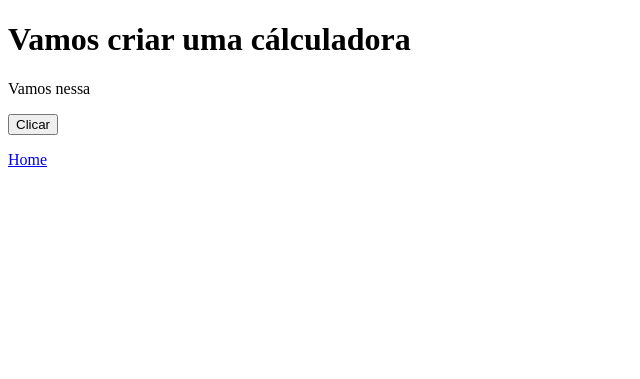
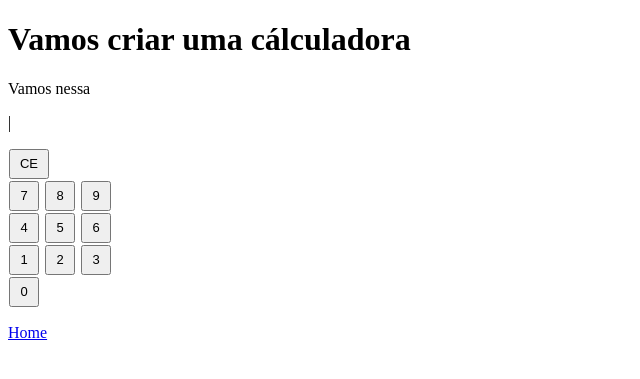
Before and after one commit to Athacyr87/deploy-flask-no-render, a Flask app: page /sobre in a window 1280 px wide. Shown: the top 379 px of the page, without its empty margins (0-640 px from the left). Run offline with Flask 3, Linux system fonts and the light colour scheme.

Commit message:
Atualização automática

```diff
--- /dev/null
+++ b/static/style.css
@@ -0,0 +1,12 @@
+.button_calculadora {
+    width: 30px;
+    height: 30px;
+    font-size: 13px;
+    margin: 1px;
+}
+#CE{
+    width: 40px;
+    height: 30px;
+    font-size: 13px;
+    margin: 1px;
+}
--- a/templates/sobre.html
+++ b/templates/sobre.html
@@ -4,16 +4,39 @@
     <meta charset="UTF-8">
     <meta name="viewport" content="width=device-width, initial-scale=1.0">
     <title>Pasta Sobre</title>
+    <link rel="stylesheet" href="{{ url_for('static', filename='style.css') }}">
 </head>
 <body>
     <h1>Vamos criar uma cálculadora</h1>
     <p>Vamos nessa</p>
 
-    <button onclick="minhafuncao()">Clicar</button>
+    <!-- Aqui var aparecer o número-->
+     <p id="display">|</p>
+
+     <div>
+        <button id="CE" onclick="limparDisplay()">CE</button><br>
+        <button class="button_calculadora" onclick="inserirNumero(7)">7</button>
+        <button class="button_calculadora" onclick="inserirNumero(8)">8</button>
+        <button class="button_calculadora" onclick="inserirNumero(9)">9</button><br>
+        <button class="button_calculadora" onclick="inserirNumero(4)">4</button>
+        <button class="button_calculadora" onclick="inserirNumero(5)">5</button>
+        <button class="button_calculadora" onclick="inserirNumero(6)">6</button><br>
+        <button class="button_calculadora" onclick="inserirNumero(1)">1</button>
+        <button class="button_calculadora" onclick="inserirNumero(2)">2</button>
+        <button class="button_calculadora" onclick="inserirNumero(3)">3</button><br>
+        <button class="button_calculadora" onclick="inserirNumero(0)">0</button>
+
+
+
+     </div>
+
 
     <script>
-        function minhafuncao(){
-            alert("Você clicou!!!")
+        function inserirNumero(num){
+            document.getElementById('display').innerText += num;
+        }
+        function limparDisplay(){
+            document.getElementById('display').innerText = '|';
         }
     </script>
 
```
